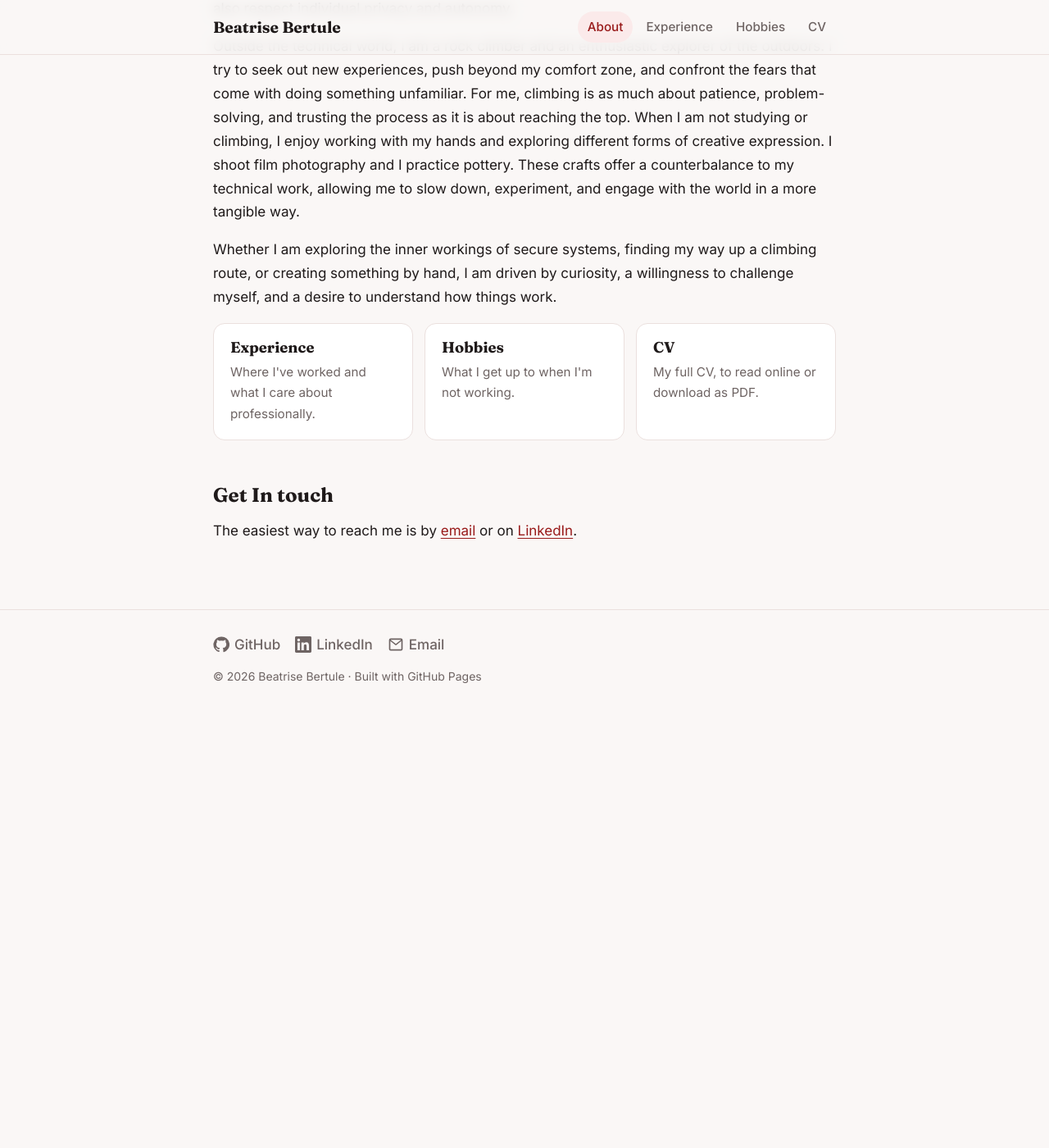
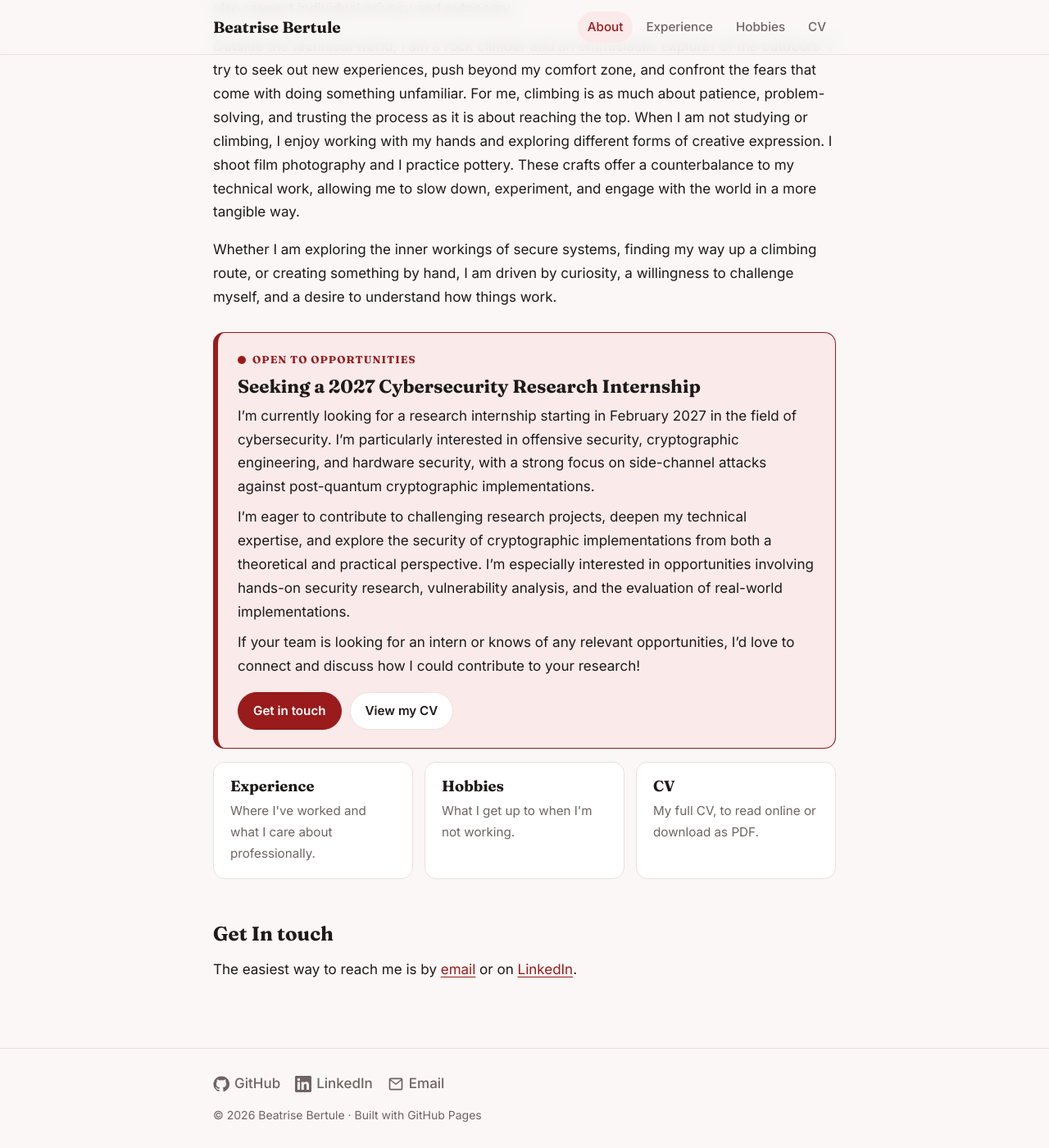
Before and after one commit to beatrisebertule/beatrisebertule.github.io, a Jekyll site: the page built from index.md, in a window 1280 px wide and 1400 px high, scrolled down 786 px. Shown: the whole window at 82% size. Built offline with Jekyll 4.4.1, drawn with Linux system fonts in a browser that asks for light colours; before the commit the page ends 1651 px from its top, so only the background shows below that.

Commit message:
big updates

```diff
--- a/assets/css/style.css
+++ b/assets/css/style.css
@@ -202,3 +202,45 @@ pre code { background: none; padding: 0; }
 @media (max-width: 600px) {
   .photos { grid-template-columns: 1fr; }  /* stack on phones */
 }
+/* internship callout on the About page */
+.callout {
+  display: flex;
+  flex-direction: column;
+  gap: 8px;
+  margin: 28px 0 8px;
+  padding: 22px 24px;
+  background: var(--accent-soft);
+  border: 1px solid var(--accent);
+  border-left: 6px solid var(--accent);
+  border-radius: var(--radius);
+}
+.callout h2 { margin: 0; font-size: 1.4rem; }
+.callout p { margin: 0; }
+.callout .buttons { margin: 10px 0 0; }
+
+.status {
+  display: inline-flex;
+  align-items: center;
+  gap: 8px;
+  font-family: var(--serif);
+  font-size: .8rem;
+  font-weight: 700;
+  letter-spacing: .08em;
+  text-transform: uppercase;
+  color: var(--accent);
+}
+.dot {
+  width: 10px;
+  height: 10px;
+  border-radius: 50%;
+  background: var(--accent);
+  animation: pulse 2s infinite;
+}
+@keyframes pulse {
+  0%   { box-shadow: 0 0 0 0 color-mix(in srgb, var(--accent) 55%, transparent); }
+  70%  { box-shadow: 0 0 0 10px transparent; }
+  100% { box-shadow: 0 0 0 0 transparent; }
+}
+@media (prefers-reduced-motion: reduce) {
+  .dot { animation: none; }
+}
--- a/index.md
+++ b/index.md
@@ -31,6 +31,24 @@ When I am not studying or climbing, I enjoy working with my hands and exploring
 
 Whether I am exploring the inner workings of secure systems, finding my way up a climbing route, or creating something by hand, I am driven by curiosity, a willingness to challenge myself, and a desire to understand how things work.
 
+<div class="callout">
+  <span class="status"><span class="dot"></span>Open to opportunities</span>
+  <h2>Seeking a 2027 Cybersecurity Research Internship</h2>
+  <p>
+    I’m currently looking for a research internship starting in February 2027 in the field of cybersecurity. I’m particularly interested in offensive security, cryptographic engineering, and hardware security, with a strong focus on side-channel attacks against post-quantum cryptographic implementations.
+  </p>
+  <p>
+    I’m eager to contribute to challenging research projects, deepen my technical expertise, and explore the security of cryptographic implementations from both a theoretical and practical perspective. I’m especially interested in opportunities involving hands-on security research, vulnerability analysis, and the evaluation of real-world implementations.
+  </p>
+  <p>
+    If your team is looking for an intern or knows of any relevant opportunities, I’d love to connect and discuss how I could contribute to your research!
+  </p>
+  <div class="buttons">
+    <a class="btn primary" href="mailto:{{ site.email }}?subject=Cybersecurity%20research%20internship%202027">Get in touch</a>
+    <a class="btn" href="{{ '/cv/' | relative_url }}">View my CV</a>
+  </div>
+</div>
+
 <!-- ## What you'll find here -->
 
 <div class="cards">
```
Also changed, not shown: _layouts/default.html (+1 -0 lines), experience.md (+30 -30 lines), hobbies.md (+1 -1 lines).
